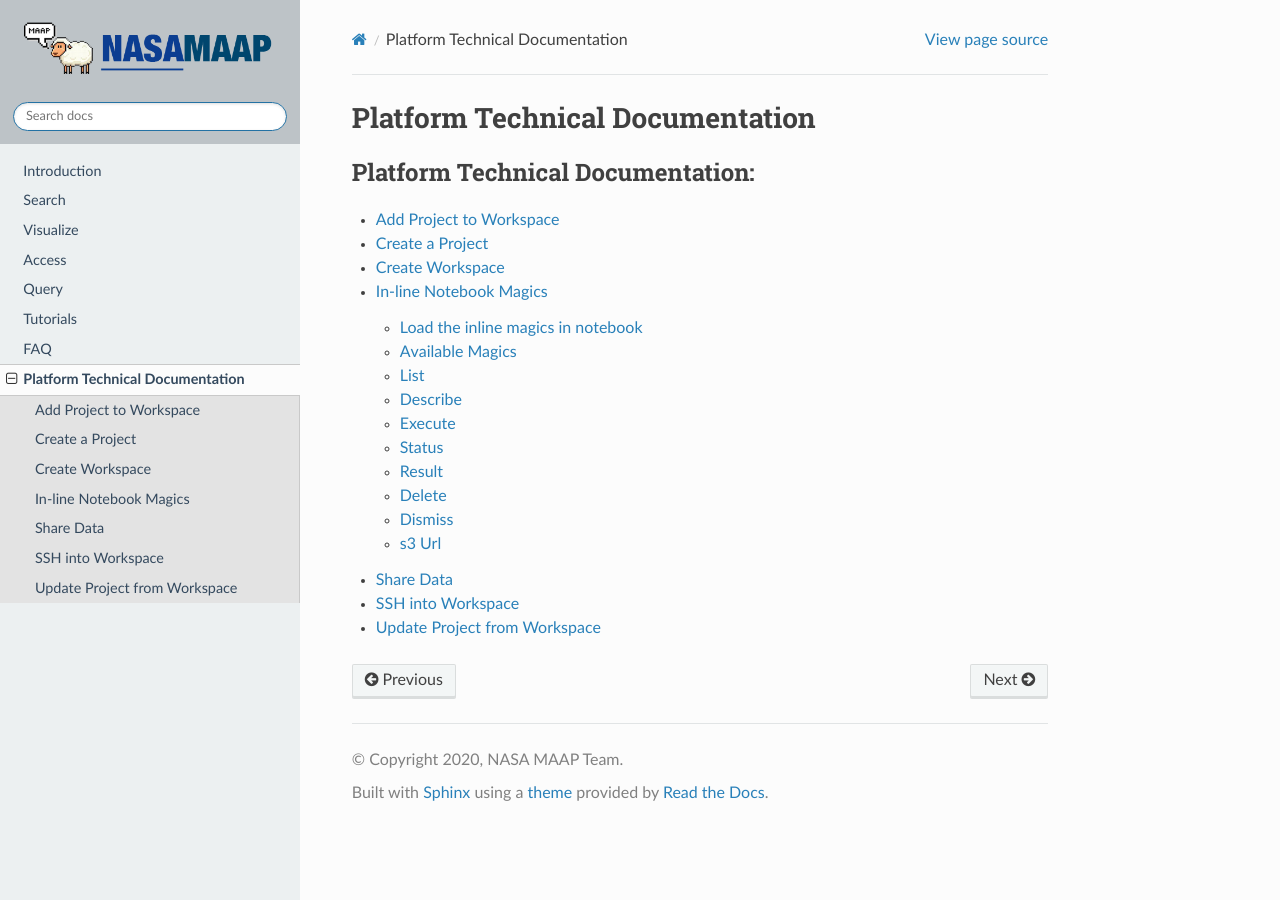
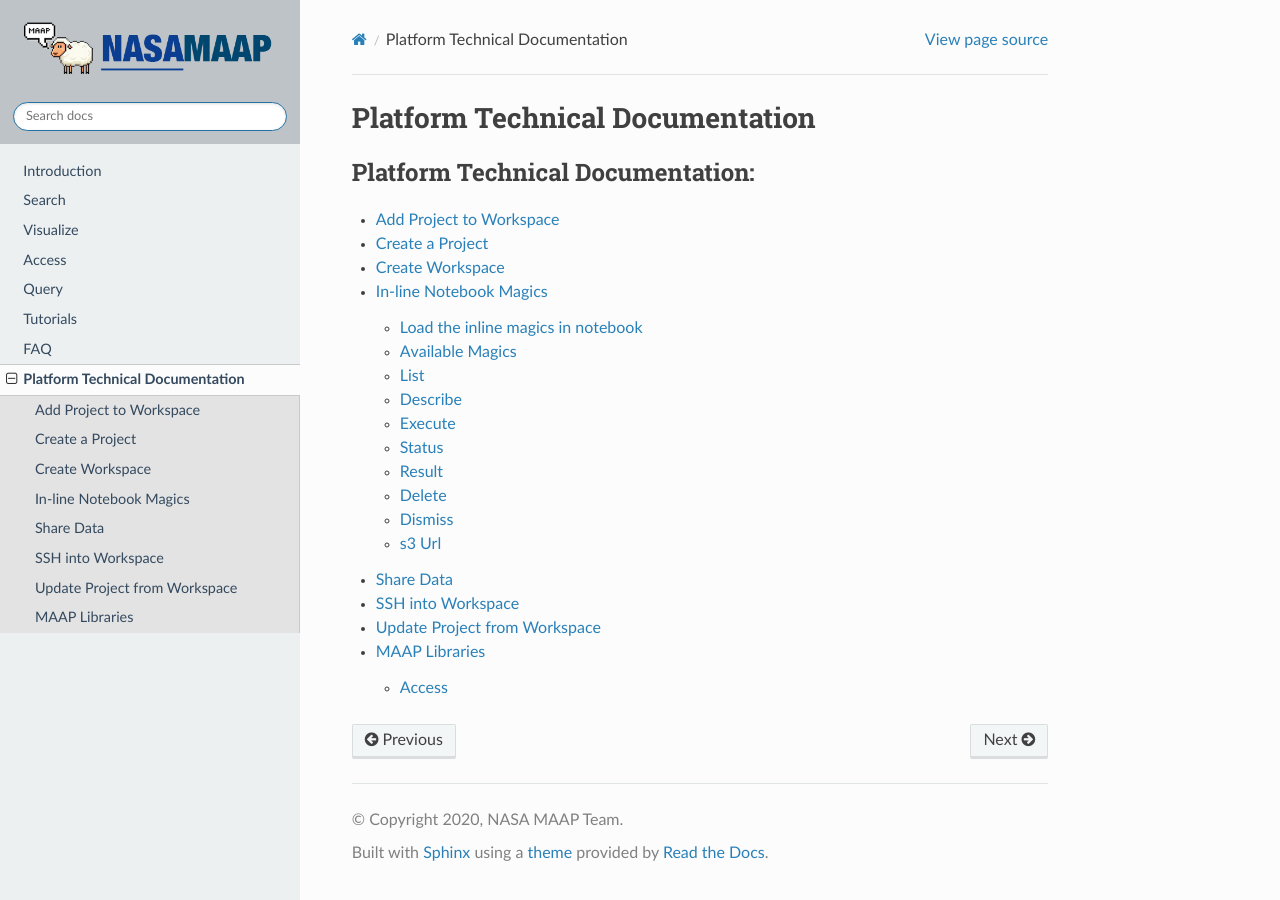
Before and after one commit to MAAP-Project/maap-documentation, a Sphinx documentation site: the page built from docs/source/platform_tech_docs.rst, in a window 1280 px wide. Built offline with Sphinx 7.4.7 and the Read the Docs theme 2.0.0, drawn with Linux system fonts in a browser that asks for light colours; pages that are not in the unit, such as notebooks, are missing from menus; part of the change alters nothing that is shown.

Commit message:
added maap libs jupyter ext. docs

```diff
--- a/docs/source/platform_tech_docs.rst
+++ b/docs/source/platform_tech_docs.rst
@@ -12,3 +12,4 @@ Platform Technical Documentation
   platform_technical_documentation/share_data.ipynb
   platform_technical_documentation/ssh.ipynb
   platform_technical_documentation/update_project.ipynb
+  platform_technical_documentation/maap_libs.ipynb
```
Also changed, not shown: docs/source/_static/maap_libs/maap_libs_code.png (added), docs/source/_static/maap_libs/maap_libs_icon.png (added), docs/source/_static/maap_libs/maap_libs_launcher.png (added), docs/source/platform_technical_documentation/maap_libs.ipynb (added).
